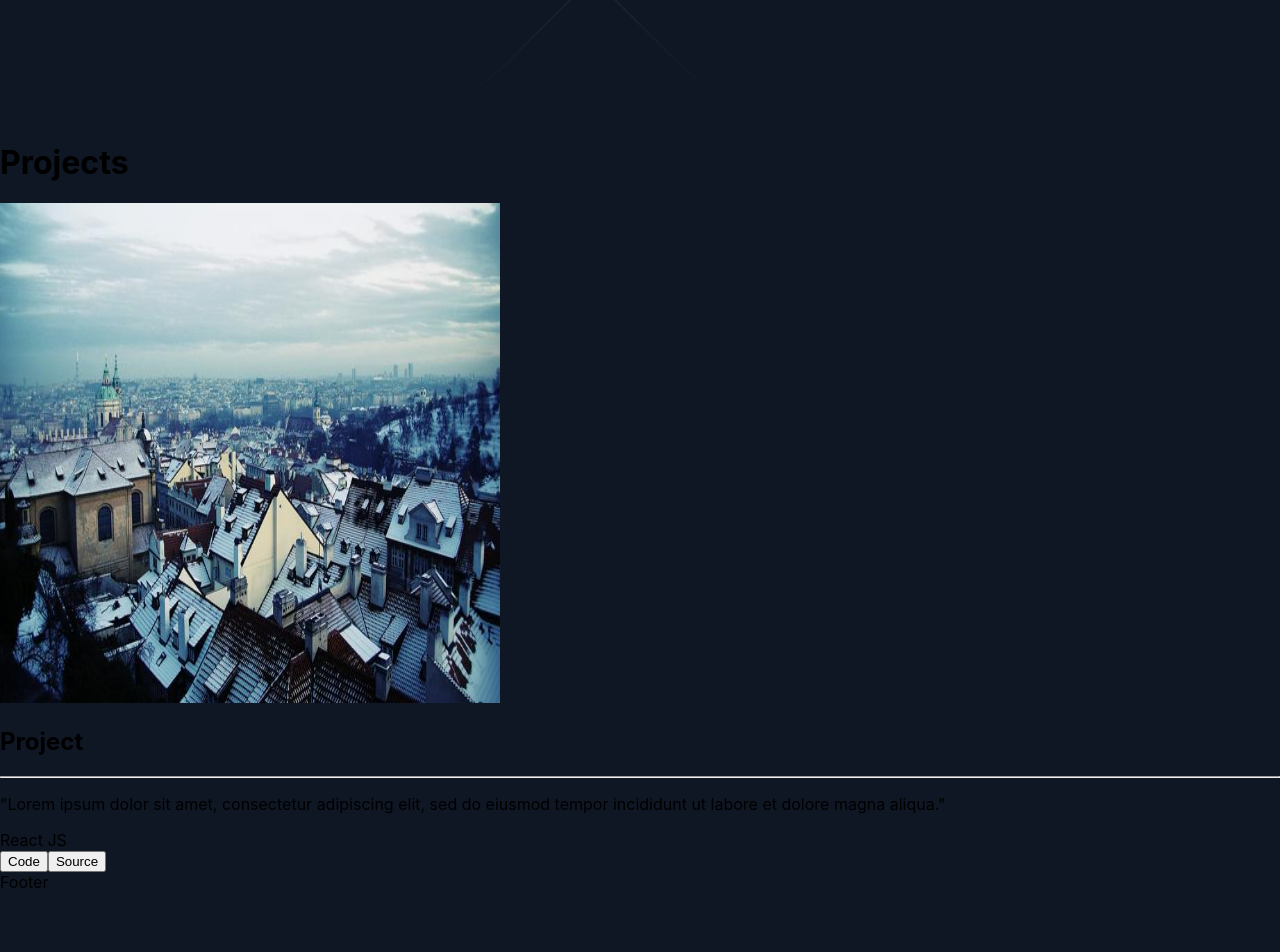
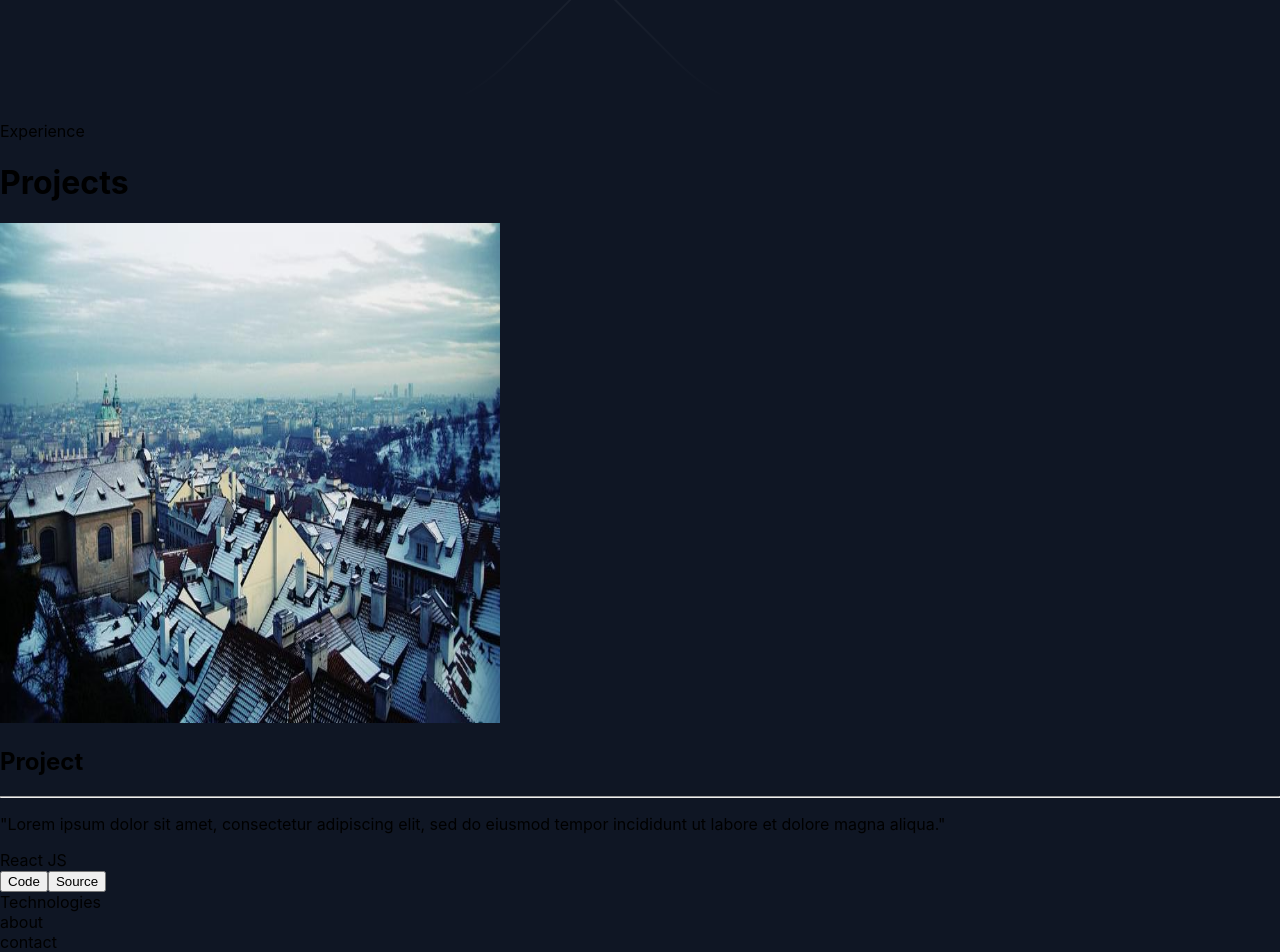
Before and after one commit to TaufikAkbar7/Portfolio-NextJS, a Next.js app in the folder portfolio/: page / in a window 1280 px wide. Shown: the part 1378-2330 px from the top of the page. Before the commit the page ends 2270 px from the top, so only its background shows below. Built offline with nearby package versions, Linux system fonts and the light colour scheme.

Commit message:
create component about, contact, experience, and tech

```diff
--- /dev/null
+++ b/portfolio/components/About/About.js
@@ -0,0 +1,9 @@
+const About = () => {
+    return (
+        <div>
+            about
+        </div>
+    )
+}
+
+export default About
--- /dev/null
+++ b/portfolio/components/Contact/Contact.js
@@ -0,0 +1,9 @@
+const Contact = () => {
+    return (
+        <div>
+            contact
+        </div>
+    )
+}
+
+export default Contact
--- /dev/null
+++ b/portfolio/components/Experience/Experience.js
@@ -0,0 +1,9 @@
+const Experience = () => {
+    return (
+        <div>
+            Experience
+        </div>
+    )
+}
+
+export default Experience
--- a/portfolio/components/Footer/Footer.js
+++ /dev/null
@@ -1,9 +0,0 @@
-const Footer = () => {
-    return (
-        <div>
-            Footer
-        </div>
-    )
-}
-
-export default Footer
--- /dev/null
+++ b/portfolio/components/Technologies/Technologies.js
@@ -0,0 +1,9 @@
+const Technologies = () => {
+    return (
+        <div>
+            Technologies
+        </div>
+    )
+}
+
+export default Technologies
--- a/portfolio/components/index.js
+++ b/portfolio/components/index.js
@@ -1,7 +1,10 @@
 import Header from "./Header/Header.js"
-import Footer from "./Footer/Footer.js"
+import Contact from "./Contact/Contact.js"
+import About from "./About/About.js"
+import Experience from "./Experience/Experience.js"
 import Hero from "./Hero/Hero.js"
 import Projects from "./Projects/Projects.js"
+import Technologies from "./Technologies/Technologies.js"
 import BackgroundAnimate from "./BackgroundAnimation/BackgroundAnimation.js"
 
-export { Header, Footer, Hero, Projects, BackgroundAnimate }
+export { Header, Contact, About, Experience, Technologies, Hero, Projects, BackgroundAnimate }
--- a/portfolio/pages/index.js
+++ b/portfolio/pages/index.js
@@ -1,21 +1,27 @@
 import {
   Header,
-  Footer,
   Hero,
   Projects,
   BackgroundAnimate,
+  About,
+  Contact,
+  Technologies,
+  Experience
 } from "../components";
 
 const Home = () => {
   return (
     <div>
-      <Header />
+      <Header/>
       <div className="grid grid-cols-2 gap-4 container mx-auto mt-5">
         <Hero />
         <BackgroundAnimate/>
       </div>
-      <Projects />
-      <Footer />
+      <Experience/>
+      <Projects/>
+      <Technologies/>
+      <About/>
+      <Contact/>
     </div>
   );
 };
```
